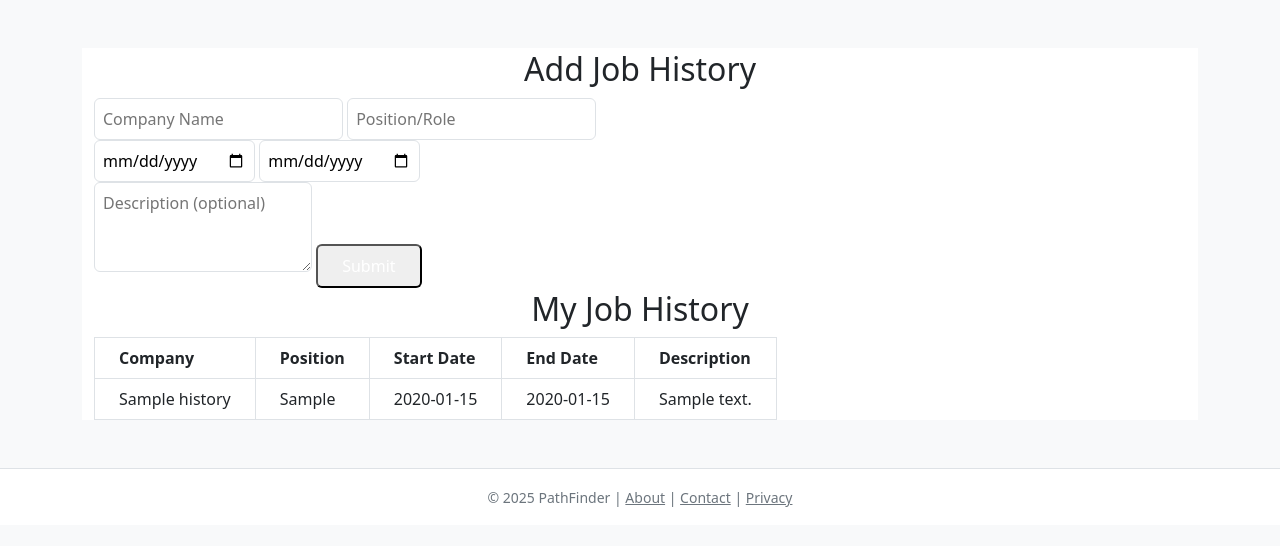
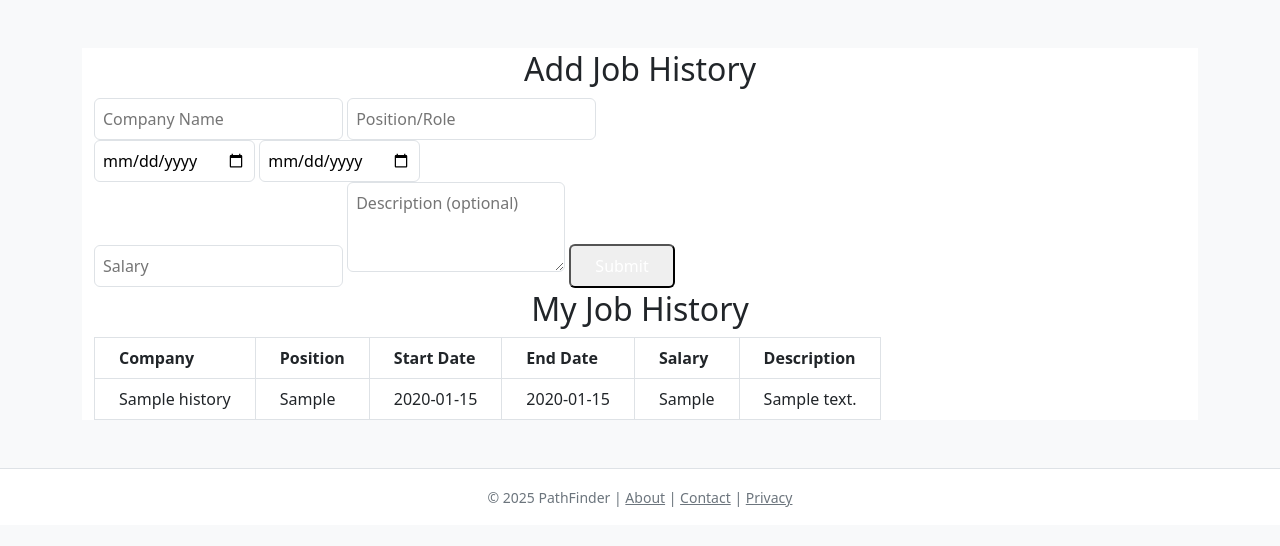
Before and after one commit to Viloetsisi/AgileWeb_group_project, a Flask app: page /jobs in a window 1280 px wide. Shown: the part 56-602 px from the top of the page. Run offline with Flask 2, Linux system fonts and the light colour scheme; the visitor is signed in with stand-in values (Sample User, id 1); tables that the repository leaves empty hold one stand-in row (values such as "Sample post").

Commit message:
Added additional "salary" to jobhistory DB

```diff
--- a/app.py
+++ b/app.py
@@ -452,6 +452,7 @@ def upload_job_history():
     end_date_raw = request.form.get('end_date')
     start_date = datetime.strptime(start_date_raw, '%Y-%m-%d').date() if start_date_raw else None
     end_date = datetime.strptime(end_date_raw, '%Y-%m-%d').date() if end_date_raw else None
+    salary = request.form.get('salary')
 
     job = JobHistory(
         user_id=user_id,
@@ -459,7 +460,9 @@ def upload_job_history():
         position=position,
         start_date=start_date,
         end_date=end_date,
-        description=description
+        description=description,
+        salary=salary
+
     )
 
     db.session.add(job)
--- a/model.py
+++ b/model.py
@@ -129,3 +129,4 @@ class JobHistory(db.Model):
     start_date = db.Column(db.Date)
     end_date = db.Column(db.Date)
     description = db.Column(db.Text)
+    salary = db.Column(db.String(100))  # or Float/Integer if needed
--- a/templates/jobs.html
+++ b/templates/jobs.html
@@ -25,6 +25,7 @@
         <input type="date" name="start_date" placeholder="Start Date" class="p-2 border rounded" required>
         <input type="date" name="end_date" placeholder="End Date" class="p-2 border rounded">
       </div>
+      <input type="text" name="salary" placeholder="Salary" class="p-2 border rounded">
       <textarea name="description" rows="3" placeholder="Description (optional)" class="p-2 border rounded"></textarea>
       <button type="submit" class="bg-blue-600 text-white px-4 py-2 rounded hover:bg-blue-700">Submit</button>
     </div>
@@ -39,7 +40,9 @@
         <th class="py-2 px-4 border">Position</th>
         <th class="py-2 px-4 border">Start Date</th>
         <th class="py-2 px-4 border">End Date</th>
+        <th class="py-2 px-4 border">Salary</th>
         <th class="py-2 px-4 border">Description</th>
+
       </tr>
     </thead>
     <tbody>
@@ -49,6 +52,7 @@
         <td class="py-2 px-4 border">{{ h.position }}</td>
         <td class="py-2 px-4 border">{{ h.start_date }}</td>
         <td class="py-2 px-4 border">{{ h.end_date or '—' }}</td>
+        <td class="py-2 px-4 border">{{ h.salary or '—' }}</td>
         <td class="py-2 px-4 border">{{ h.description or '—' }}</td>
       </tr>
       {% endfor %}
```
